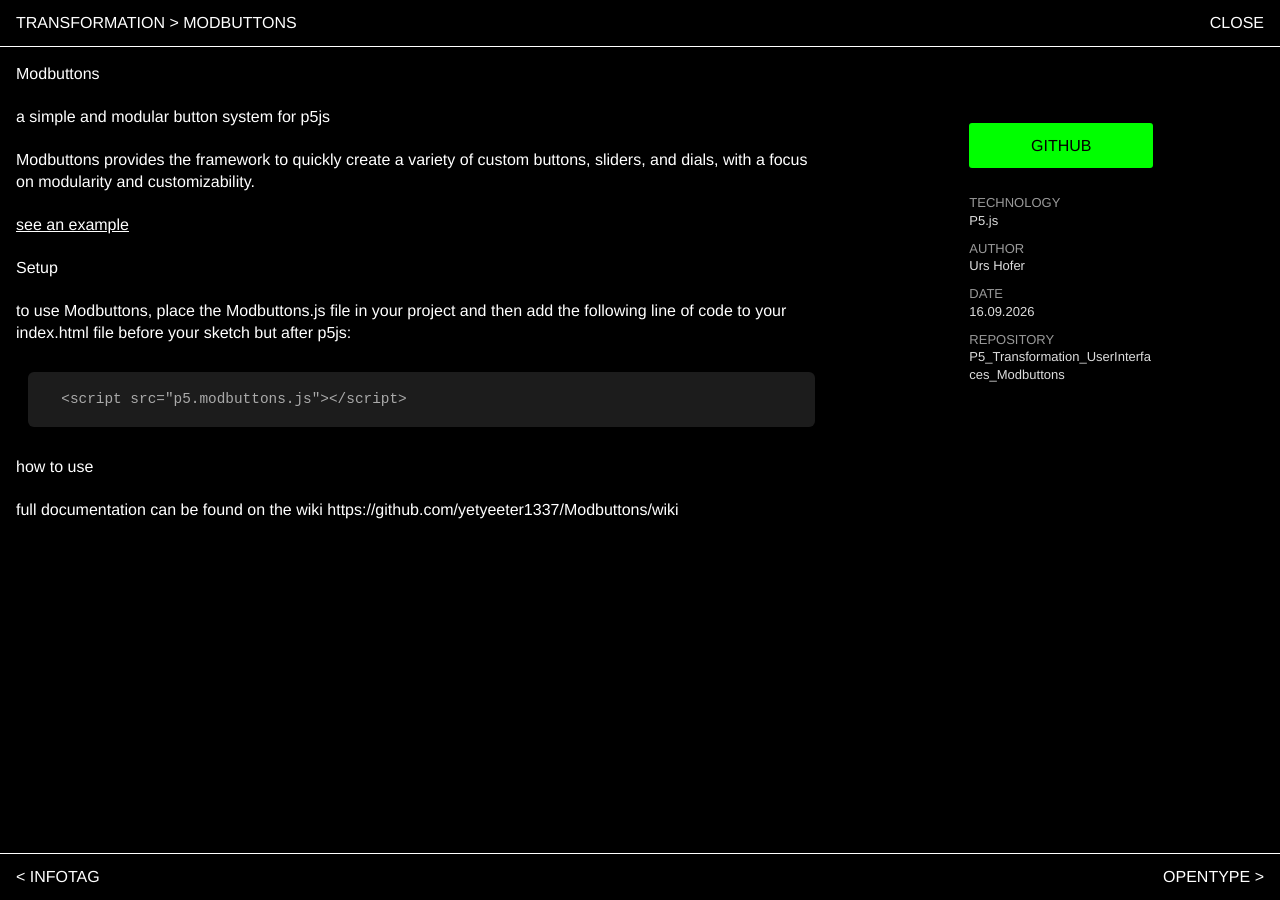
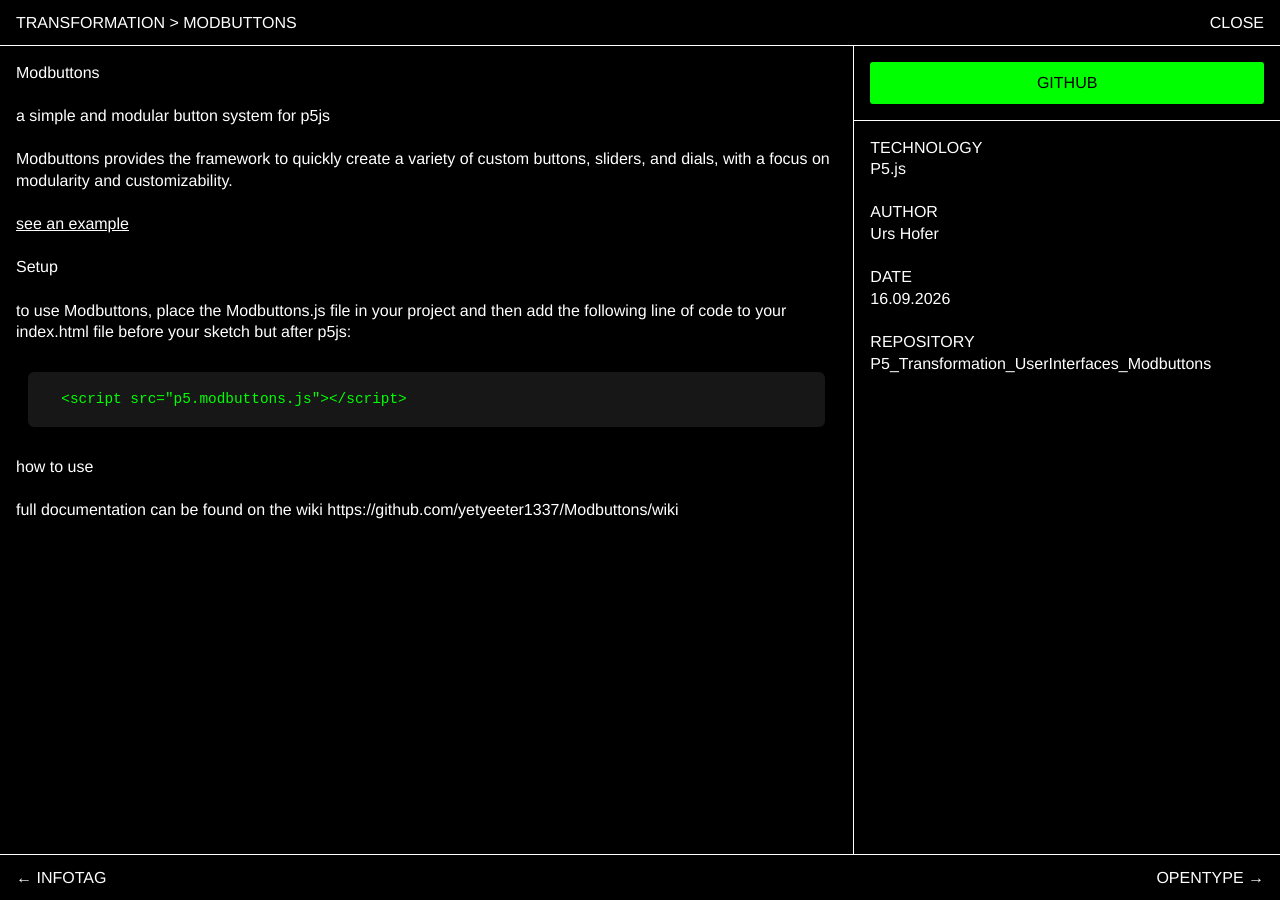
Before and after one commit to ZHdK-Critical-Coding/ZHdK-Critical-Coding.github.io, a Jekyll site: the page built from _examples/p5-transformation-userinterfaces-modbuttons.md, in a window 1280 px wide. Built offline with Jekyll 4.4.1, drawn with Linux system fonts in a browser that asks for light colours.

Commit message:
Detail page after new layout: sticky right column, full-width GitHub button
Arrows in the pager, meta in regular size, green code blocks.

Co-Authored-By: Claude Opus 5.5 (1M context) <noreply@anthropic.com>

```diff
--- a/_layouts/example.html
+++ b/_layouts/example.html
@@ -42,7 +42,9 @@ body_class: detail
   </article>
 
   <aside class="meta">
-    <a class="button" href="{{ page.repo_url }}">GitHub</a>
+    <div class="meta-link">
+      <a class="button" href="{{ page.repo_url }}">GitHub</a>
+    </div>
     <dl>
       <dt>Technology</dt><dd>{{ page.technology }}</dd>
       <dt>Author</dt><dd>{{ page.author }}</dd>
@@ -53,7 +55,7 @@ body_class: detail
 </main>
 
 <footer class="bar pager">
-  <a href="{{ prev.url | relative_url }}" data-key="ArrowLeft" data-flip="back">&lt; {{ prev.title }}</a>
-  <a href="{{ next.url | relative_url }}" data-key="ArrowRight">{{ next.title }} &gt;</a>
+  <a href="{{ prev.url | relative_url }}" data-key="ArrowLeft" data-flip="back">&larr; {{ prev.title }}</a>
+  <a href="{{ next.url | relative_url }}" data-key="ArrowRight">{{ next.title }} &rarr;</a>
 </footer>
 <script src="{{ '/assets/js/keys.js' | relative_url }}"></script>
--- a/assets/css/style.css
+++ b/assets/css/style.css
@@ -7,6 +7,7 @@
   --line: #000;
   --gutter: 16px;
   --row: 44px;
+  --bar: 46px;
   --font: "Helvetica Neue", Helvetica, Arial, sans-serif;
   --mono: "Courier New", Courier, ui-monospace, monospace;
   --green: #00ff00;
@@ -33,8 +34,10 @@ a { color: inherit; text-decoration: none; }
 .bar {
   display: flex;
   justify-content: space-between;
+  align-items: center;
   gap: var(--gutter);
-  padding: 12px var(--gutter);
+  height: var(--bar);
+  padding: 0 var(--gutter);
   border-bottom: 1px solid var(--line);
   text-transform: uppercase;
   background: var(--bg);
@@ -99,42 +102,57 @@ a.row:focus-visible {
   .column + .column .row-head { margin-top: 2em; }
 }
 
-/* ---------- detail page ---------- */
+/* ---------- detail page ----------
+   Header and pager stick to the viewport, the README scrolls,
+   the right column (GitHub + meta) stays in place. */
 
 body.detail {
   --fg: #fff;
   --bg: #000;
   --line: #fff;
   min-height: 100vh;
+  min-height: 100dvh;
   display: flex;
   flex-direction: column;
 }
 
-.detail > .bar:first-child { position: sticky; top: 0; z-index: 1; }
+.detail > .bar:first-child { position: sticky; top: 0; z-index: 2; }
 
 .pager {
   position: sticky;
   bottom: 0;
+  z-index: 2;
   margin-top: auto;
   border-bottom: 0;
   border-top: 1px solid var(--line);
 }
 
 .detail-body {
+  flex: 1;
   display: grid;
   grid-template-columns: 2fr 1fr;
-  gap: calc(var(--gutter) * 2);
-  padding: var(--gutter) var(--gutter) calc(var(--gutter) * 3);
 }
 
-.meta { padding-top: 60px; }
+.readme { padding: var(--gutter) var(--gutter) calc(var(--gutter) * 3); }
+
+.meta {
+  position: sticky;
+  top: var(--bar);
+  align-self: start;
+  height: calc(100vh - 2 * var(--bar));
+  height: calc(100dvh - 2 * var(--bar));
+  overflow-y: auto;
+  border-left: 1px solid var(--line);
+}
+
+.meta-link {
+  padding: var(--gutter);
+  border-bottom: 1px solid var(--line);
+}
 
 .button {
   display: block;
-  width: 184px;
-  max-width: 100%;
-  margin: 0 auto;
-  padding: 12px;
+  padding: 10px var(--gutter);
   border-radius: 3px;
   background: var(--green);
   color: #000;
@@ -144,26 +162,24 @@ body.detail {
 
 .button:hover { background: #7fff7f; }
 
-.meta dl {
-  width: 184px;
-  max-width: 100%;
-  margin: 2em auto 0;
-  color: #999;
-  font-size: 13px;
-}
-
+.meta dl { margin: 0; padding: var(--gutter); }
 .meta dt { text-transform: uppercase; }
-.meta dd { margin: 0 0 0.8em; color: #ddd; overflow-wrap: anywhere; }
+.meta dd { margin: 0 0 1.35em; overflow-wrap: anywhere; }
 
 @media (max-width: 800px) {
   .detail-body { grid-template-columns: 1fr; }
-  .meta { order: -1; padding-top: 0; }
-  .button, .meta dl { margin-left: 0; }
+  .meta {
+    order: -1;
+    position: static;
+    height: auto;
+    border-left: 0;
+    border-bottom: 1px solid var(--line);
+  }
 }
 
 /* README content: everything in one size, like the layout */
 
-.readme { min-width: 0; max-width: 62em; }
+.readme { min-width: 0; }
 
 .readme h1, .readme h2, .readme h3,
 .readme h4, .readme h5, .readme h6 {
@@ -199,12 +215,12 @@ body.detail {
   margin: 1.8em 12px;
   padding: 16px;
   border-radius: 6px;
-  background: #1c1c1c;
+  background: #171717;
   overflow-x: auto;
   line-height: 1.45;
 }
 
-.readme pre code { color: #aaa; }
+.readme pre code { color: var(--green); }
 
 .readme table { border-collapse: collapse; display: block; overflow-x: auto; }
 .readme th, .readme td { border: 1px solid #555; padding: 4px 8px; text-align: left; }
```
